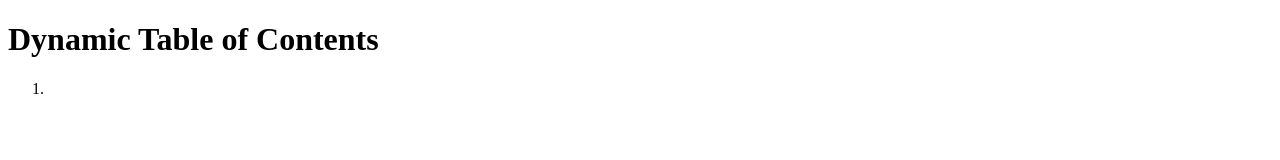
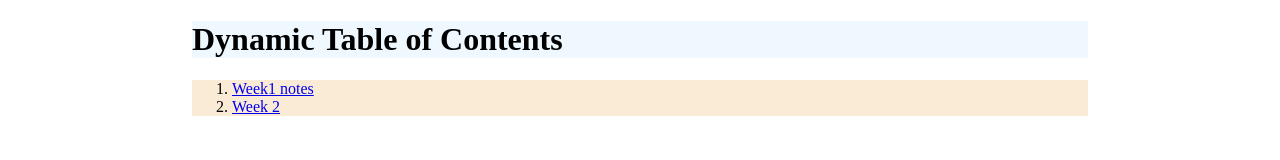
Before and after one commit to samgarciav/ejemplo, a plain HTML site: page index.html in a window 1280 px wide. Drawn offline with Linux system fonts and the light colour scheme.

Commit message:
Created the small CSS and add some styling

```diff
--- /dev/null
+++ b/css/small.css
@@ -0,0 +1,12 @@
+body {
+  max-width: 70%;
+  margin: auto;
+}
+
+header {
+  background-color: aliceblue;
+}
+
+main {
+  background-color: antiquewhite;
+}
--- a/index.html
+++ b/index.html
@@ -1,16 +1,24 @@
 <!DOCTYPE html>
 <html lang="en">
+
 <head>
   <meta charset="UTF-8">
   <meta name="viewport" content="width=device-width, initial-scale=1.0">
-  <title>Document</title>
-</head>
-<body>
+  <title>WDD30 Sam García Portfolio</title>
+  <meta name="description" content="Portfolio of course content, code learned and developed throuhg the semester">
+  <link rel="stylesheet" href="css/small.css">
+</head <body>
+<header>
   <h1>Dynamic Table of Contents</h1>
-  <ol>
-    <li></li>
-  </ol>
-  <script src="js/main.js">
-  </script>
+</header>
+<main>
+  <ol></ol>
+</main>
+<footer>
+
+</footer>
+<script src="js/main.js">
+</script>
 </body>
+
 </html>
--- a/js/main.js
+++ b/js/main.js
@@ -2,5 +2,20 @@ const links = [
   {
     label: "Week1 notes",
     url: "week1/index.html"
+  },
+  {
+    label: "Week 2",
+    url: "week2/index.html"
   }
-]
+];
+
+var ol = document.getElementsByTagName('ol')[0];
+
+links.forEach((el,i)=>{
+let li = document.createElement('li');
+let a = document.createElement('a');
+ol.appendChild(li);
+a.setAttribute('href', links[i].url);
+li.appendChild(a);
+a.innerHTML = links[i].label;
+});
```
Also changed, not shown: week1/index.html (added, +12 -0 lines).
